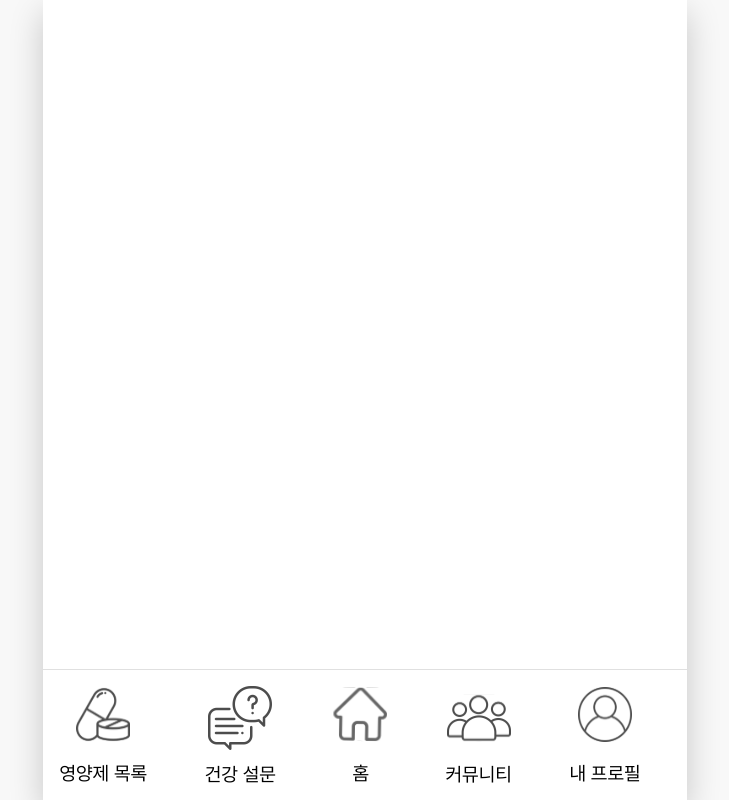
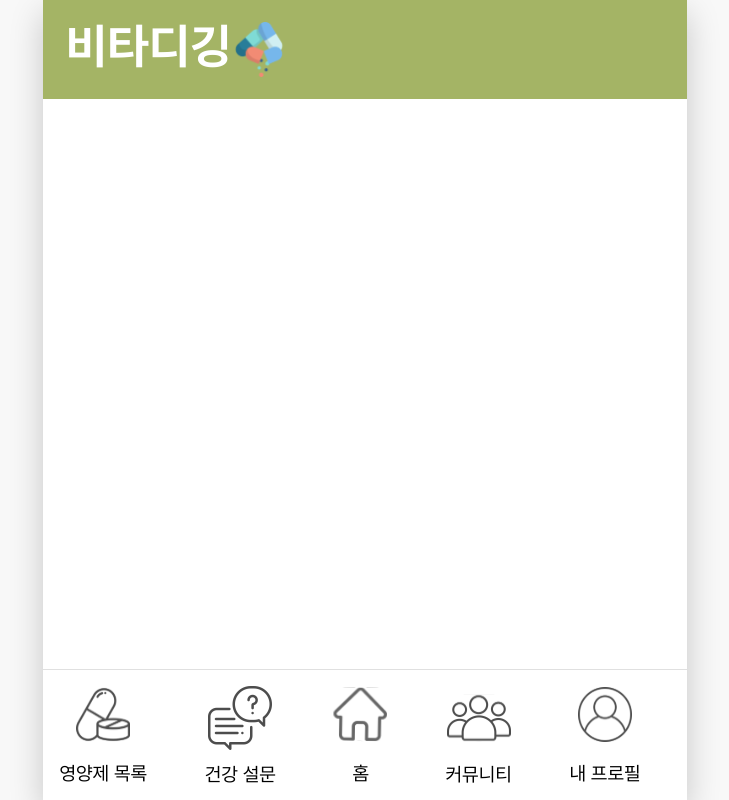
Before and after one commit to DS-VitaDigging/front-end, a React (Create React App) app in the folder vita-digging/: page / in a window 1280 px wide. Shown: the whole page, without its empty margins (275-1004 px from the left). Built offline with nearby package versions, Linux system fonts and the light colour scheme; the HTML template or start-up script is replaced by a standard one.

Commit message:
feat: 상단바 구현 후 app.js에 추가

```diff
--- a/vita-digging/src/App.js
+++ b/vita-digging/src/App.js
@@ -4,13 +4,17 @@ import theme from "./styles/theme";
 import { BrowserRouter } from 'react-router-dom';
 import GlobalStyle from './styles/globalStyle';
 import { Global, ThemeProvider } from '@emotion/react';
+import Header from './components/common/Header/header';
+import NavBar from './components/common/Nav/navBar';
 
 function App() {
   return (
     <BrowserRouter>
       <ThemeProvider theme={theme}>
         <Global styles={GlobalStyle} />
+        <Header />
         <AppRouter />
+        <NavBar />
       </ThemeProvider>
     </BrowserRouter>
   );
--- /dev/null
+++ b/vita-digging/src/components/common/Header/header.jsx
@@ -0,0 +1,38 @@
+/** @jsxImportSource @emotion/react */
+import { css } from '@emotion/react';
+import theme from '../../../styles/theme';
+
+export default function Header() {
+    return (
+        <header css={headerWrapper}>
+            <p css={headerText}>비타디깅</p>
+            <img
+                src={"/icons/logo.svg"}
+                alt="로고이미지"
+                css={logoImg}
+            />
+        </header>
+    );
+}
+
+const headerWrapper = css`
+    display: flex;
+    padding: 1.4rem;
+    width: 40.2rem;
+    flex-shrink: 0;
+    position: fixed;
+    top: 0;
+    z-index: 20;
+    background-color: ${theme.colors['color-sub1']};
+`
+
+const headerText = css`
+    color: white;
+    font-size: 3rem;
+    font-weight: 700;
+`
+
+const logoImg = css`
+    width: 3.4rem;
+    height: 3.4rem;
+`
--- a/vita-digging/src/components/common/nav/navBar.style.js
+++ b/vita-digging/src/components/common/nav/navBar.style.js
@@ -1,5 +1,4 @@
 import { css } from '@emotion/react';
-// import theme from '@styles/theme';
 
 export const navContainer = css`
   display: flex;
@@ -23,17 +22,19 @@ export const navItem = css`
 `;
 
 export const iconStyle = css`
-    width: 3.4rem;
-    height: 3.4rem;
-    margin-bottom: 0.5rem;
+  width: 3.4rem;
+  height: 3.4rem;
+  margin-bottom: 0.5rem;
+  cursor: pointer;
 `;
 
 export const largeIcon = css`
   width: 4rem;
   height: 4rem;
   margin-bottom: 0;
+  cursor: pointer;
 `;
 
 export const labelStyle = css`
-    font-size: 1.2rem;
+  font-size: 1.2rem;
 `;
--- a/vita-digging/src/pages/Home.js
+++ b/vita-digging/src/pages/Home.js
@@ -1,9 +1,8 @@
-import NavBar from "../components/common/nav/navBar";
 
 const Home = () => {
     return (
         <div>
-            <NavBar />
+            홈 화면
         </div>
     );
 };
```
Also changed, not shown: vita-digging/public/icons/logo.svg (added).
